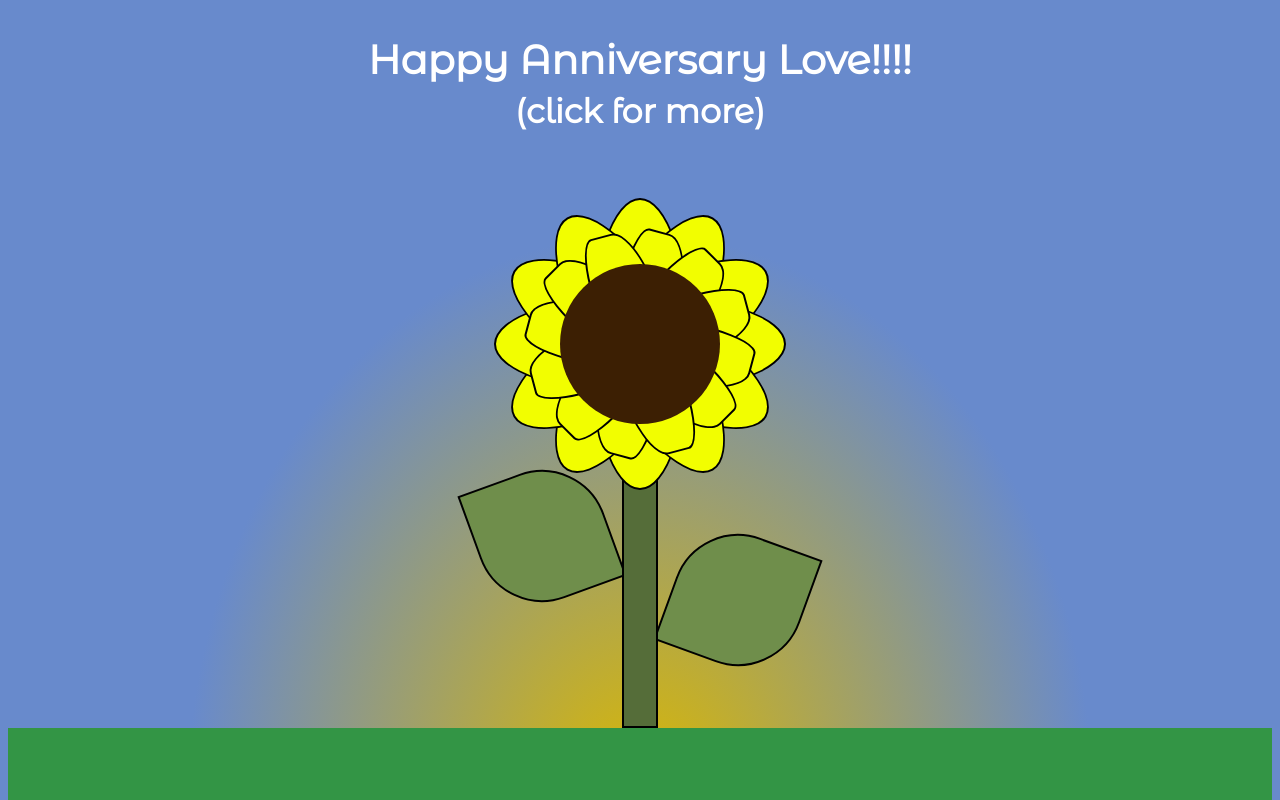
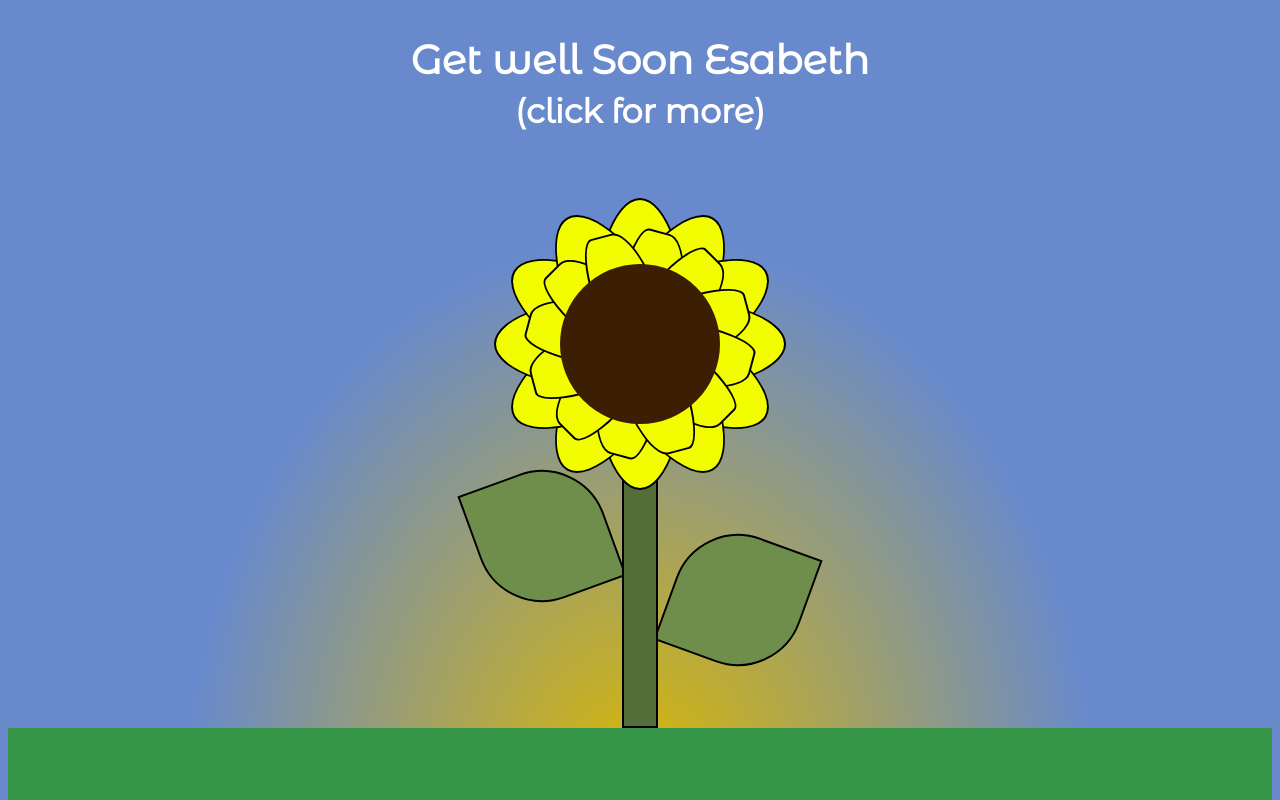
Before and after one commit to Ntebalen/flower, a plain HTML site: page index.html in a window 1280 px wide. Shown: the top 800 px of the page. Drawn offline with Linux system fonts and the light colour scheme.

Commit message:
Update index.html

```diff
--- a/index.html
+++ b/index.html
@@ -8,7 +8,7 @@
 
 </head>
 <body>
-    <h1>Happy Anniversary Love!!!!<br><small>(click for more)</small></h1>
+    <h1>Get well Soon Esabeth<br><small>(click for more)</small></h1>
     <div class="sunflwr">
       <div class="sunflwr__leaf--left"></div>
       <div class="sunflwr__leaf--right"></div>
```
